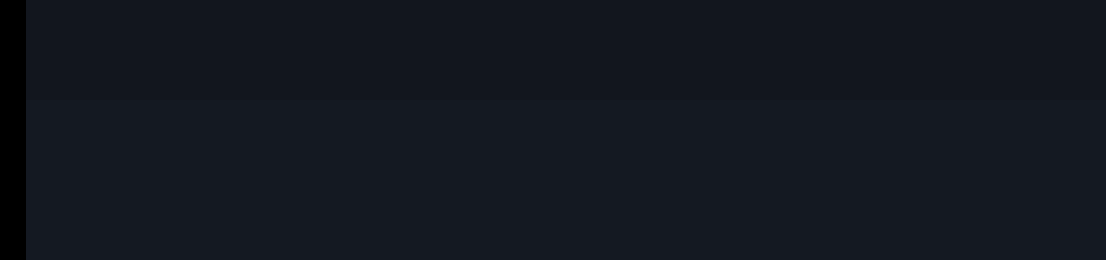
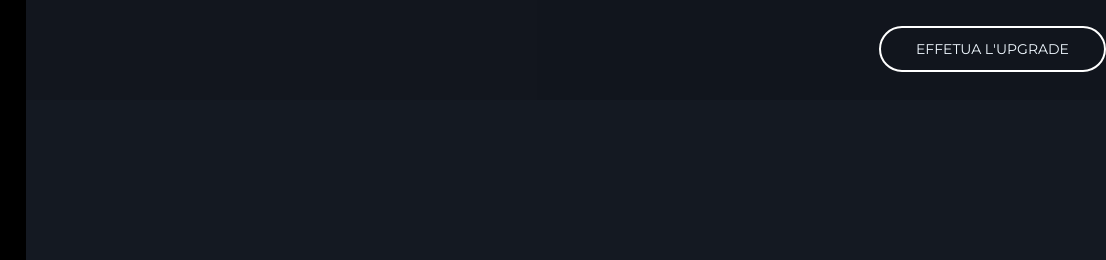
Before and after one commit to FrancescoCesari97/html-css-spotifyweb, a plain HTML site: page index.html in a window 1280 px wide. Shown: the top 260 px of the page, 174-1280 px from the left. Drawn offline with Linux system fonts and the light colour scheme; a web font is replaced by a local one.

Commit message:
aggiunta App-top-bar

```diff
--- a/css/style.css
+++ b/css/style.css
@@ -88,16 +88,32 @@ a{
     flex-direction: column;
 }
 
+/* LOGO */
+
+
 .logo img{
     padding: 15px 15px 30px 15px;
     width: 170px;
 }
+
+
+
+/* RESEARCH LIST */
 
 .research-list li{
     display: block;
     padding: 5px 15px;
     line-height: 39px;
 }
+
+
+
+.research-list img{
+    width: 30px;
+    padding-right: 5px;
+}
+
+/* playlist-list */
 
 .playlist-list{
     padding: 0 15px;
@@ -109,10 +125,6 @@ a{
     padding-bottom: 20px;
 }
 
-.research-list img{
-    width: 30px;
-    padding-right: 5px;
-}
 
 .playlist-list span {
     line-height: 10px;
@@ -135,6 +147,8 @@ a{
   padding-right: 5px;
 
 }
+
+/* installa-app */
 
 .installa-app{
     padding: 0 10px;
@@ -184,16 +198,28 @@ border-bottom: 2px solid rgba(255, 255, 255, 0.356);
     overflow: auto;
 }
 
+/* App-top-bar */
 
 #App-top-bar{
     height:var(--main-top-bar-height) ;
     background-color: var(--header-color);
     position: fixed;
     width: calc(100% - var(--navbar-width));
+    text-align: end;
+}
+
+/* effetua-upgrade */
+
+#App-top-bar span{
+
+    line-height: 98px;
+    padding: 12px 35px;
+    border: 2px solid white;
+    border-radius: 30px;
+    font-size: 14px;
+}
 
 
-
-}
 
 #App-playlists{
     height: calc(100% - var(--main-top-bar-height));
--- a/index.html
+++ b/index.html
@@ -22,9 +22,13 @@
 
         <nav id="App-navbar">
 
+            <!-- /* LOGO */ -->
+
             <div class="logo">
                 <img src="./img/logo.svg" alt="">
             </div>
+
+            <!-- /* RESEARCH LIST */ -->
 
             <div class="research-list">
                 <ul>
@@ -34,6 +38,8 @@
                 </ul>
 
             </div>
+
+            <!-- /* playlist-list */ -->
 
             <div class="playlist-list">
                 <h4>PLAYLIST</h4>
@@ -49,6 +55,8 @@
                 </ul>
             </div>
 
+            <!-- /* installa-app */ -->
+
             <div class="installa-app">
                 <p><img src="./img/download.svg" alt=""> installa app</p>
             </div>
@@ -63,6 +71,8 @@
 
         <section id="App-main">
             <div id="App-top-bar">
+
+                <span>EFFETUA L'UPGRADE</span>
 
             </div>
 
```
